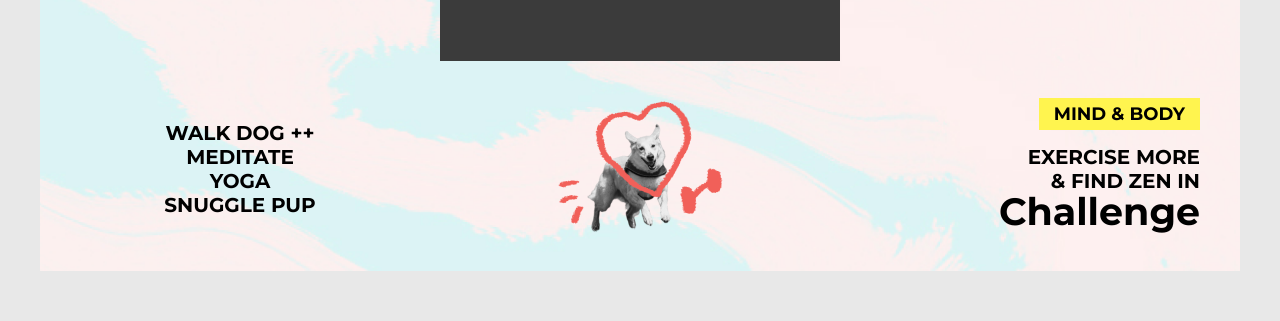
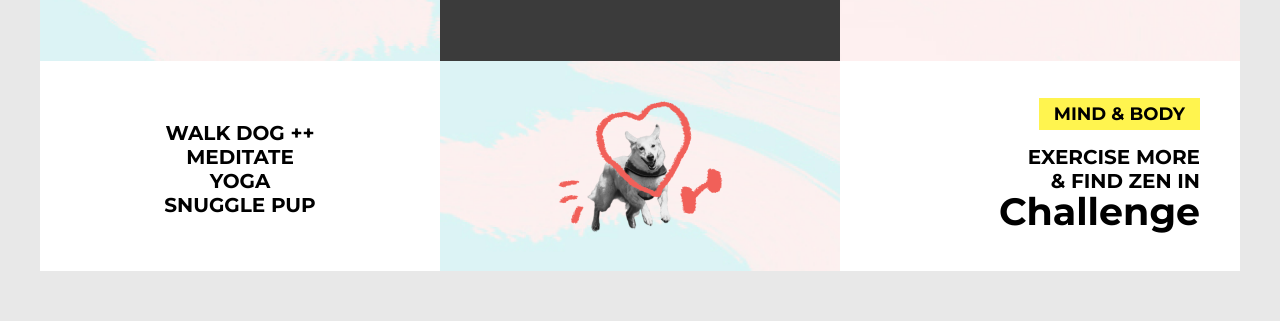
Before and after one commit to BritishPandaChick/vision-board, a plain HTML site: page index.html in a window 1280 px wide. Shown: the part 629-950 px from the top of the page. Drawn offline with Linux system fonts and the light colour scheme.

Commit message:
Fix hex code for light-bg class

```diff
--- a/css/main.css
+++ b/css/main.css
@@ -45,7 +45,7 @@ body {
 }
 
 .light-bg {
-    background: #FFFFFFF;
+    background: #FFFFFF;
 }
 
 .highlight {
```
